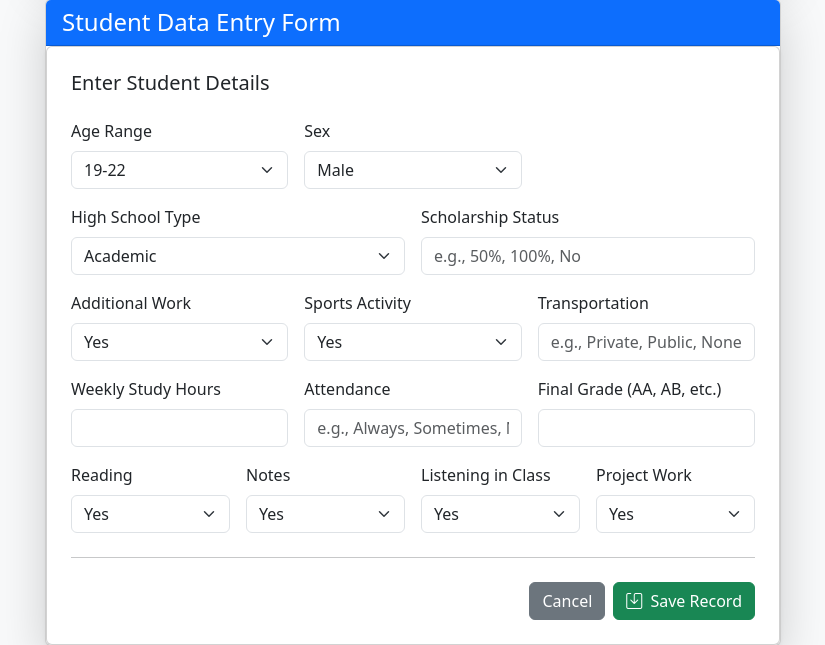
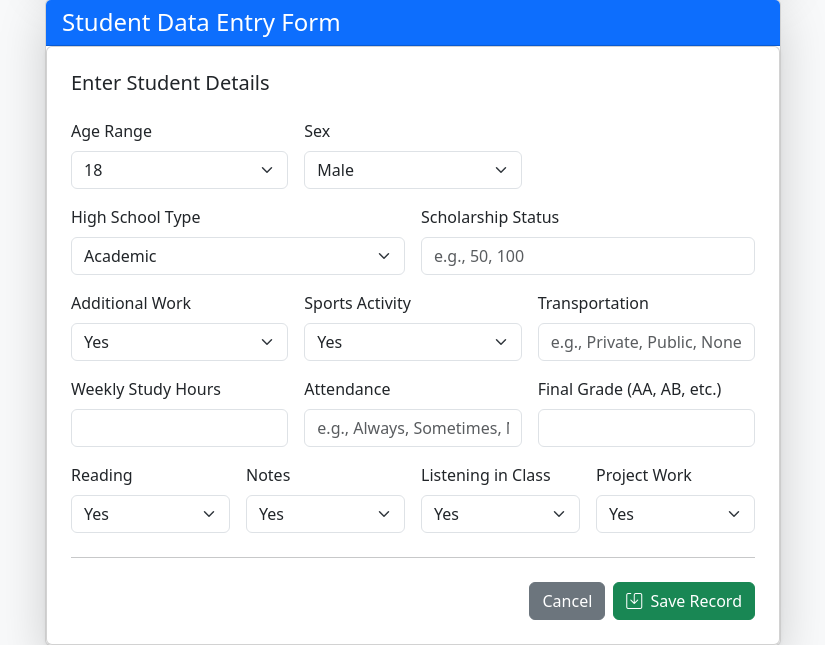
Before and after one commit to prajaktarsawant/StudentPerformanceAnalysis-ML, a FastAPI app: template web-app/templates/pages/invitee_add_form.html in a window 1280 px wide. Shown: the part 363-1008 px from the top of the page, without its empty margins (227-1052 px from the left). Run offline with FastAPI, Linux system fonts and the light colour scheme; the template is opened without the code that fills it, so the values that code supplies are empty; parts of the project's set-up code (start-up, migrations or seed data) failed here and were passed over.

Commit message:
fixed issue

```diff
--- a/web-app/templates/pages/invitee_add_form.html
+++ b/web-app/templates/pages/invitee_add_form.html
@@ -33,8 +33,13 @@
                                 <div class="col-md-4">
                                     <label for="student_age" class="form-label">Age Range</label>
                                     <select id="student_age" name="student_age" class="form-select">
-                                        <option value="19-22">19-22</option>
-                                        <option value="23-26">23-26</option>
+                                        <option value="18">18</option>
+                                        <option value="19">19</option>
+                                        <option value="20">20</option>
+                                        <option value="21">21</option>
+                                        <option value="22">22</option>
+                                        <option value="23">23</option>
+                                        <option value="24">23</option>
                                         </select>
                                 </div>
                                 <div class="col-md-4">
@@ -56,7 +61,7 @@
                                 </div>
                                 <div class="col-md-6">
                                     <label for="scholarship" class="form-label">Scholarship Status</label>
-                                    <input type="text" class="form-control" id="scholarship" name="scholarship" placeholder="e.g., 50%, 100%, No" required>
+                                    <input type="number" class="form-control" id="scholarship" min="0" max="100" step="1" name="scholarship" placeholder="e.g., 50, 100" required>
                                     <input type="hidden" name="is_invitee" value="True">
                                 </div>
 
```
